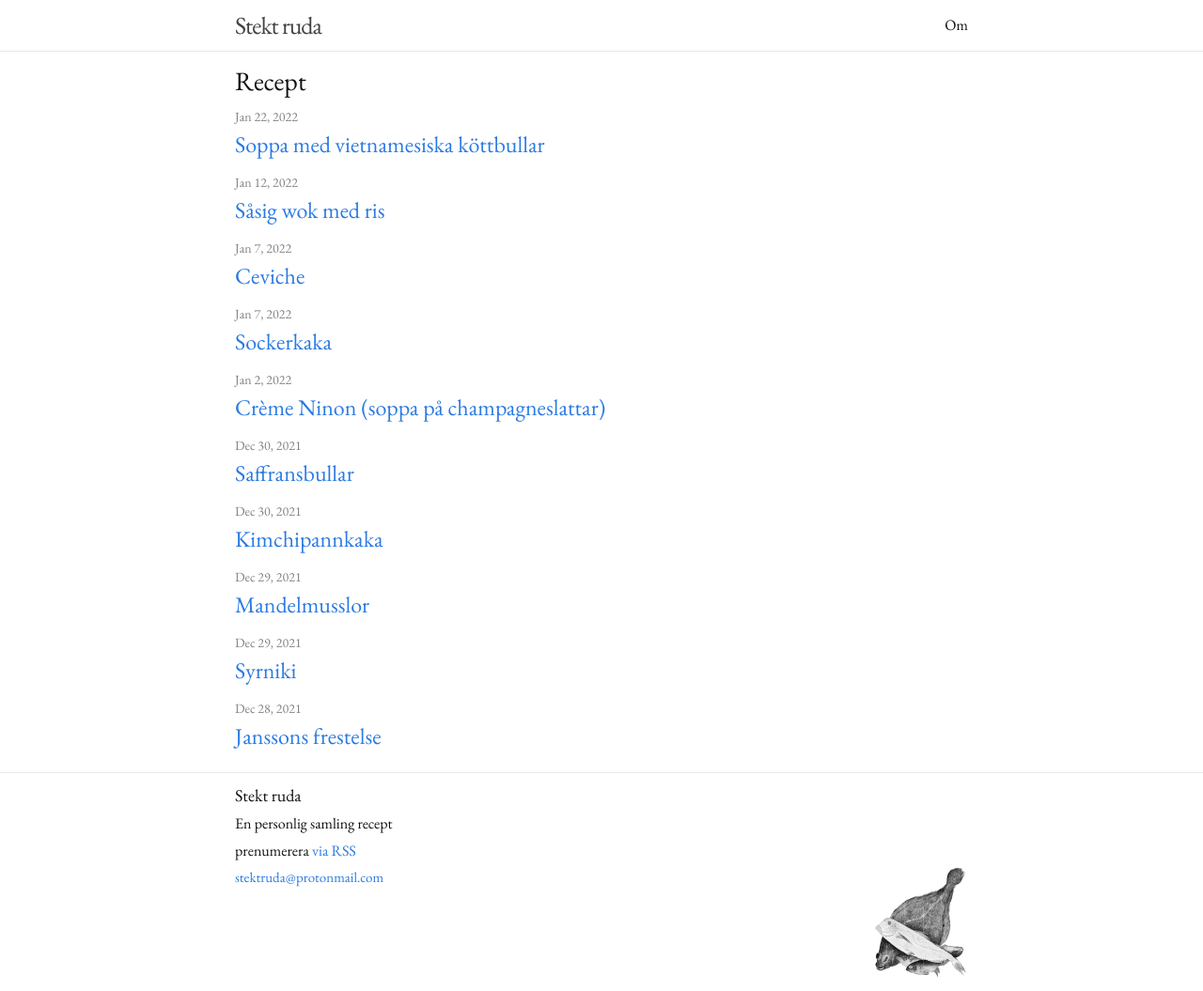
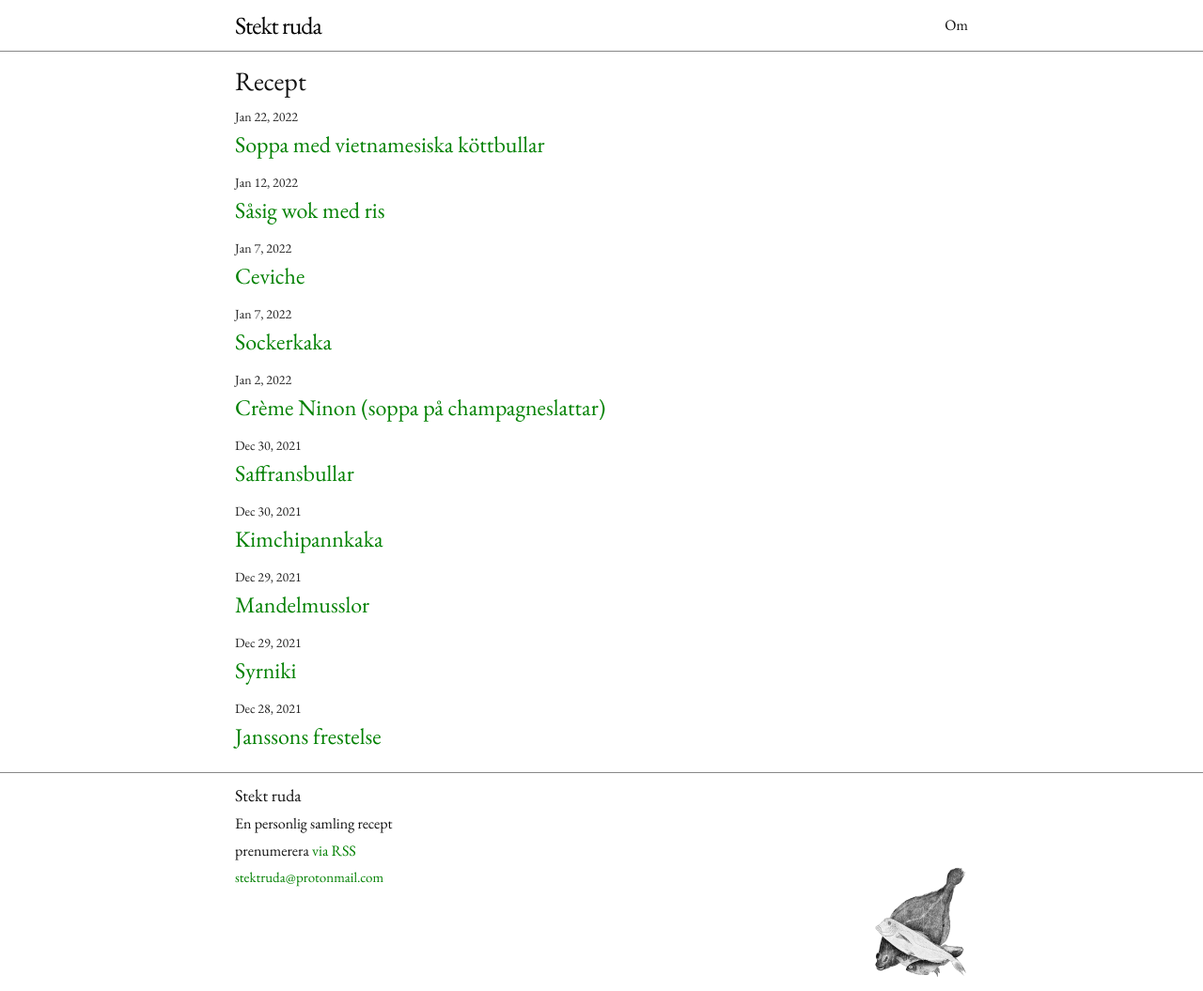
Before and after one commit to KlasWa/StektRuda, a Jekyll site: the page built from index.markdown, in a window 1280 px wide. Shown: the whole page at 94% size. Built offline with Jekyll 4.4.1, drawn with Linux system fonts in a browser that asks for light colours.

Commit message:
Updated some colors

```diff
--- a/_sass/custom.scss
+++ b/_sass/custom.scss
@@ -1,3 +1,5 @@
+// General
+
 .post-content ul {
   padding-left: $spacing-unit;
 }
@@ -8,6 +10,11 @@
 
 .footer-image {
   float: right;
+}
+
+a,
+a:visited {
+  color: #008000;
 }
 
 // Image container
--- a/_sass/minima.scss
+++ b/_sass/minima.scss
@@ -24,7 +24,8 @@ $text-color:       #111 !default;
 $background-color: #fff !default;
 $brand-color:      #2a7ae2 !default;
 
-$grey-color:       #828282 !default;
+// $grey-color:       #828282 !default;
+$grey-color:       #222222 !default;
 $grey-color-light: lighten($grey-color, 40%) !default;
 $grey-color-dark:  darken($grey-color, 25%) !default;
 
```
